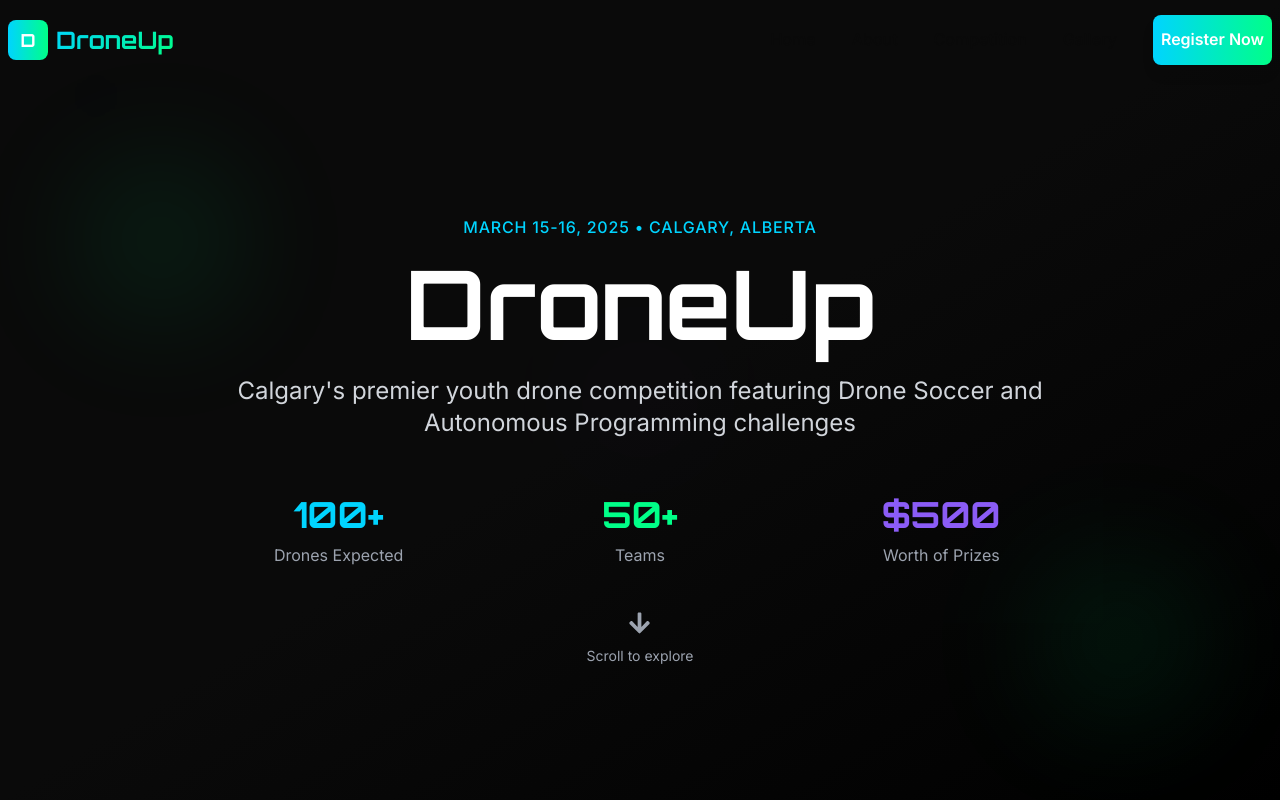
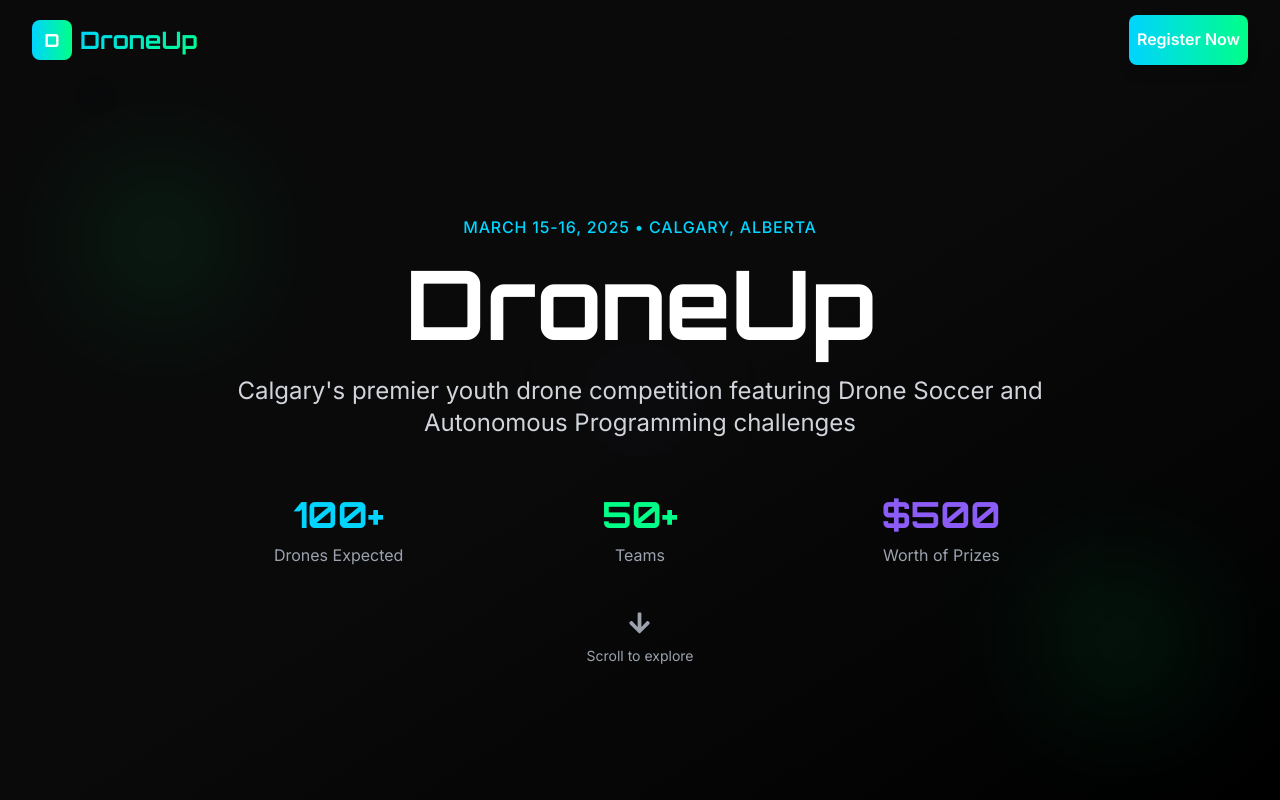
Before and after one commit to AdvancedUAV/DroneUp-Site, a React (Vite) app: page / in a window 1280 px wide. Shown: the top 800 px of the page. Built offline with nearby package versions, Linux system fonts and the light colour scheme.

Commit message:
Fix CSS spacing config in tailwind

```diff
--- a/src/index.css
+++ b/src/index.css
@@ -56,7 +56,26 @@
   }
 
   .container-custom {
-    @apply max-w-7xl mx-auto px-4 sm:px-6 lg:px-8 w-full;
+    max-width: 80rem;
+    margin-left: auto;
+    margin-right: auto;
+    width: 100%;
+    padding-left: 1rem;
+    padding-right: 1rem;
+  }
+
+  @media (min-width: 640px) {
+    .container-custom {
+      padding-left: 1.5rem;
+      padding-right: 1.5rem;
+    }
+  }
+
+  @media (min-width: 1024px) {
+    .container-custom {
+      padding-left: 2rem;
+      padding-right: 2rem;
+    }
   }
 
   .gradient-bg {
```
